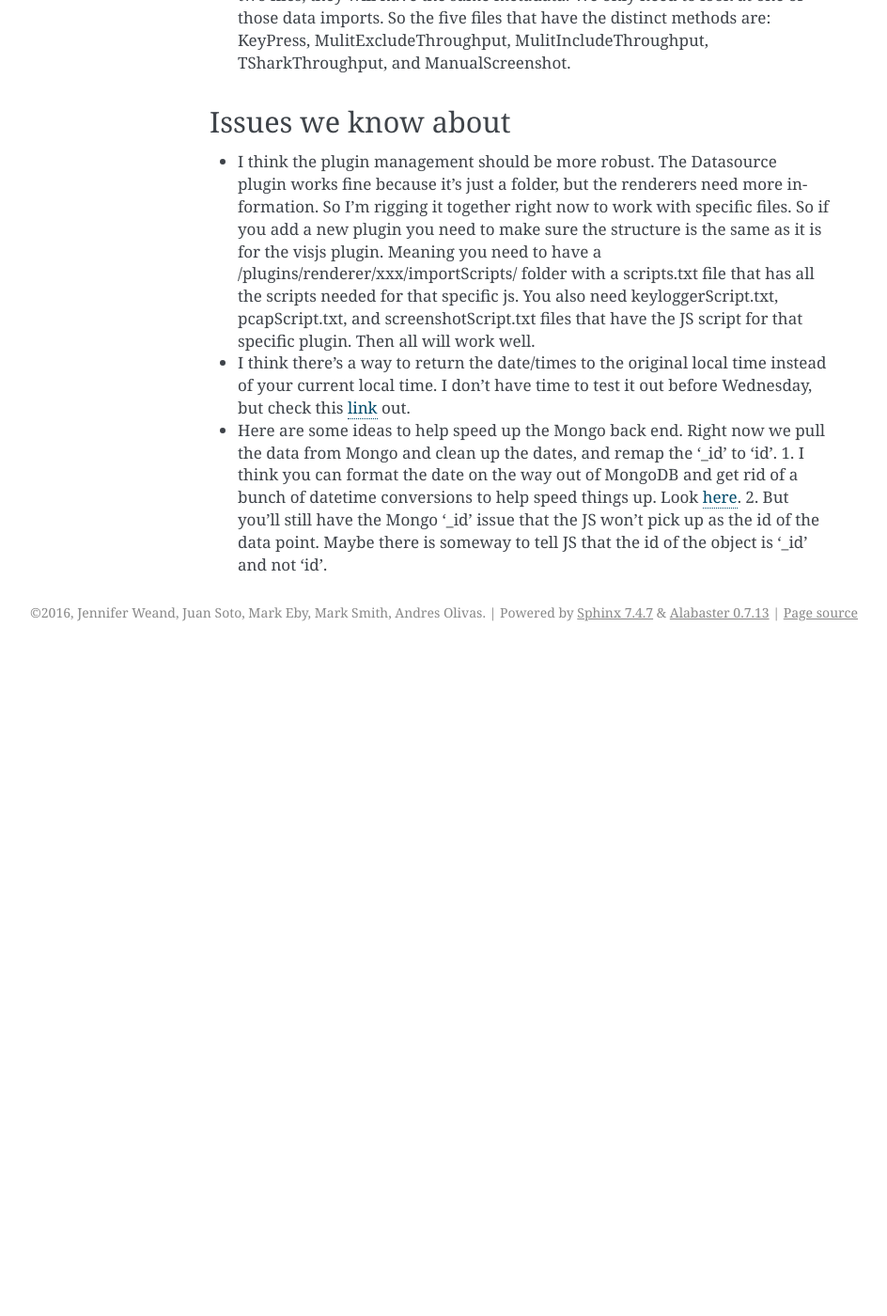
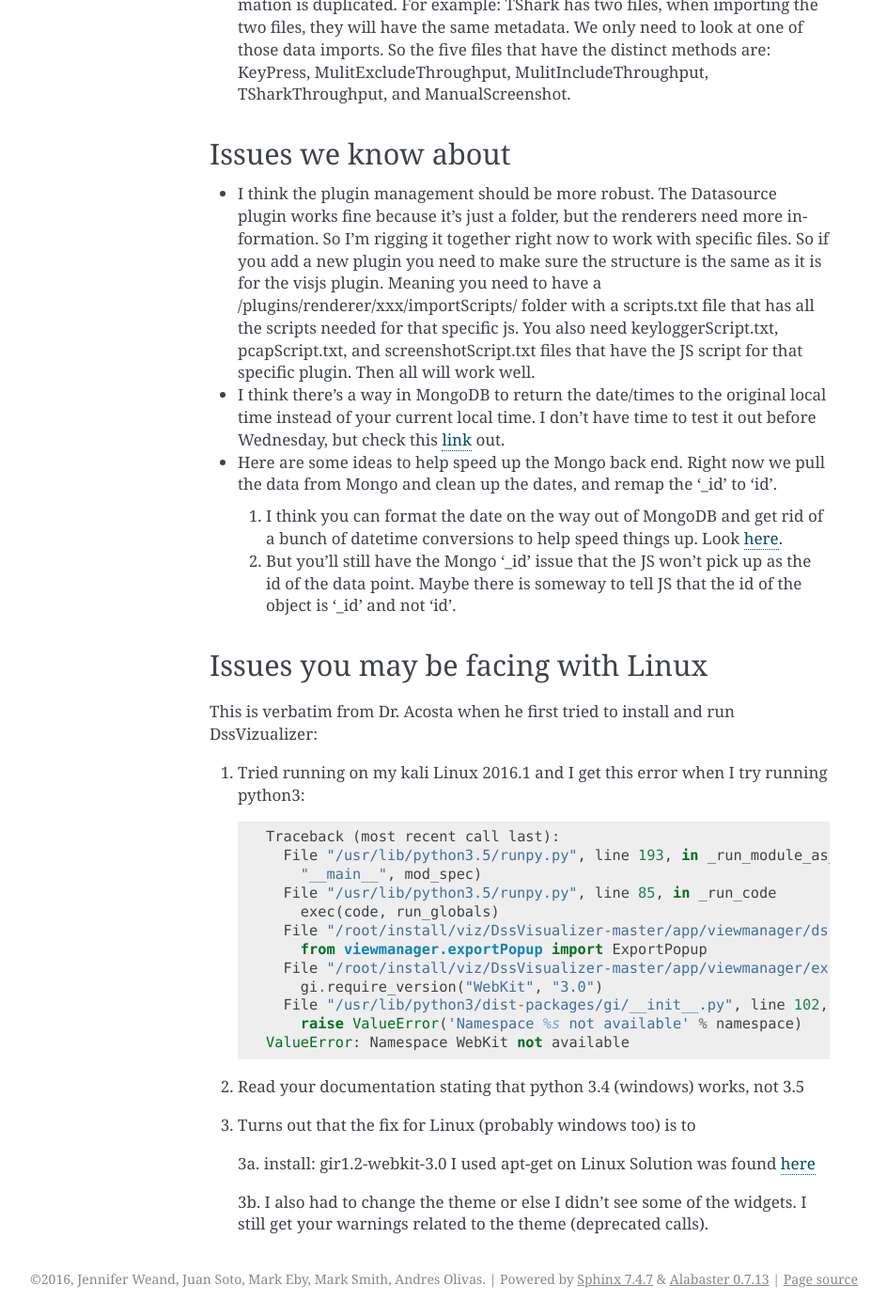
Before and after one commit to jlweand/DssVisualizer, a Sphinx documentation site: the page built from docs/source/limitations.rst, in a window 1280 px wide and 1400 px high, scrolled down 880 px. Shown: the whole window at 94% size, without its empty margins (197-1141 px from the left). Built offline with Sphinx 7.4.7, drawn with Linux system fonts in a browser that asks for light colours; before the commit the page ends 1571 px from its top, so only the background shows below that; some of the changed text lies outside the part shown.

Commit message:
updated documentation for datacreator, some limitations

```diff
--- a/docs/source/index.rst
+++ b/docs/source/index.rst
@@ -47,7 +47,7 @@ But to not keep you hanging here are some things to get you started!
    dataimport
    limitations
    UIdocumentation
-
+   datacreator
 
 
 How to run the DssVisualizer
--- a/docs/source/limitations.rst
+++ b/docs/source/limitations.rst
@@ -3,7 +3,6 @@ Limitations/Issues/Weirdness
 
 Limitations we've found with the application
 --------------------------------------------
-
 * Any future development on this application would best be done without the Webkit for debugging and inspecting JS purposes. The Webkit doesn’t have any of that functionality.  The most I’ve been able to get from it is console output on JS errors when debugging it in PyCharm.
 
 * Mark has come across HTML5 functionally that works in Chrome, but not the Webkit.  I don’t remember the specifics of what though.
@@ -15,21 +14,51 @@ Limitations we've found with the application
 * You cannot change the Renderer plugins on the fly.  You must restart the application so the index.html can be recreated with the new plugin scripts.  You can, however, change the DB on the fly.
 
 * It might not be a good idea without a lot more research to use ElasticSearch for the visualizer.
+
   1. When researching on how to get the distinct event/tech names I tried `aggregation <https://www.elastic.co/guide/en/elasticsearch/reference/current/search-aggregations-bucket-terms-aggregation.html>`_ and then ran into `this <https://www.elastic.co/guide/en/elasticsearch/reference/current/fielddata.html>`_
+
   2. The annotation queries are weird. Maybe there's a way to do everything in one query but I couldn't figure out how to only add an annotation if the exact same annotation did not exist.  Mongo does it automatically, and to keep the same functionality in ES I had to select the object, check that the annotation does not already exist, update the object, and then resave it.
 
 Things that may seem weird
 --------------------------
-
 * So for getting the list of distinct technician and event names, only certain classes have the methods to query the data source. This was done, because while, the logger generates up to 10 different data types, those comes in pairs (or a triad). There was no reason to select from all data types when the information is duplicated.  For example: TShark has two files, when importing the two files, they will have the same metadata. We only need to look at one of those data imports. So the five files that have the distinct methods are: KeyPress, MulitExcludeThroughput, MulitIncludeThroughput, TSharkThroughput, and ManualScreenshot.
 
 Issues we know about
 --------------------
-
 * I think the plugin management should be more robust.  The Datasource plugin works fine because it's just a folder, but the renderers need more information.  So I'm rigging it together right now to work with specific files.  So if you add a new plugin you need to make sure the structure is the same as it is for the visjs plugin.  Meaning you need to have a /plugins/renderer/xxx/importScripts/ folder with a scripts.txt file that has all the scripts needed for that specific js. You also need keyloggerScript.txt, pcapScript.txt, and screenshotScript.txt files that have the JS script for that specific plugin.  Then all will work well.
 
-* I think there's a way to return the date/times to the original local time instead of your current local time.  I don't have time to test it out before Wednesday, but check this `link <https://docs.mongodb.com/v3.2/tutorial/model-time-data/>`_ out.
+* I think there's a way in MongoDB to return the date/times to the original local time instead of your current local time.  I don't have time to test it out before Wednesday, but check this `link <https://docs.mongodb.com/v3.2/tutorial/model-time-data/>`_ out.
 
 * Here are some ideas to help speed up the Mongo back end.  Right now we pull the data from Mongo and clean up the dates, and remap the '_id' to 'id'.
+
   1. I think you can format the date on the way out of MongoDB and get rid of a bunch of datetime conversions to help speed things up.  Look `here <https://docs.mongodb.com/v3.2/reference/operator/aggregation/dateToString/>`_.
+
   2. But you'll still have the Mongo '_id' issue that the JS won't pick up as the id of the data point.  Maybe there is someway to tell JS that the id of the object is '_id' and not 'id'.
+
+
+Issues you may be facing with Linux
+-----------------------------------
+This is verbatim from Dr. Acosta when he first tried to install and run DssVizualizer:
+
+1. Tried running on my kali Linux 2016.1 and I get this error when I try running python3::
+
+    Traceback (most recent call last):
+      File "/usr/lib/python3.5/runpy.py", line 193, in _run_module_as_main
+        "__main__", mod_spec)
+      File "/usr/lib/python3.5/runpy.py", line 85, in _run_code
+        exec(code, run_globals)
+      File "/root/install/viz/DssVisualizer-master/app/viewmanager/dssvisualizer.py", line 36, in <module>
+        from viewmanager.exportPopup import ExportPopup
+      File "/root/install/viz/DssVisualizer-master/app/viewmanager/exportPopup.py", line 6, in <module>
+        gi.require_version("WebKit", "3.0")
+      File "/usr/lib/python3/dist-packages/gi/__init__.py", line 102, in require_version
+        raise ValueError('Namespace %s not available' % namespace)
+    ValueError: Namespace WebKit not available
+
+2. Read your documentation stating that python 3.4 (windows) works, not 3.5
+
+3. Turns out that the fix for Linux (probably windows too) is to
+
+  3a. install: gir1.2-webkit-3.0 I used apt-get on Linux Solution was found `here <http://stackoverflow.com/questions/25037006/error-could-not-find-any-typelib-for-gtk-with-python3-and-gtk3>`_
+
+  3b. I also had to change the theme or else I didn't see some of the widgets. I still get your warnings related to the theme (deprecated calls).
```
Also changed, not shown: docs/source/datacreator.rst (added, +14 -0 lines).
